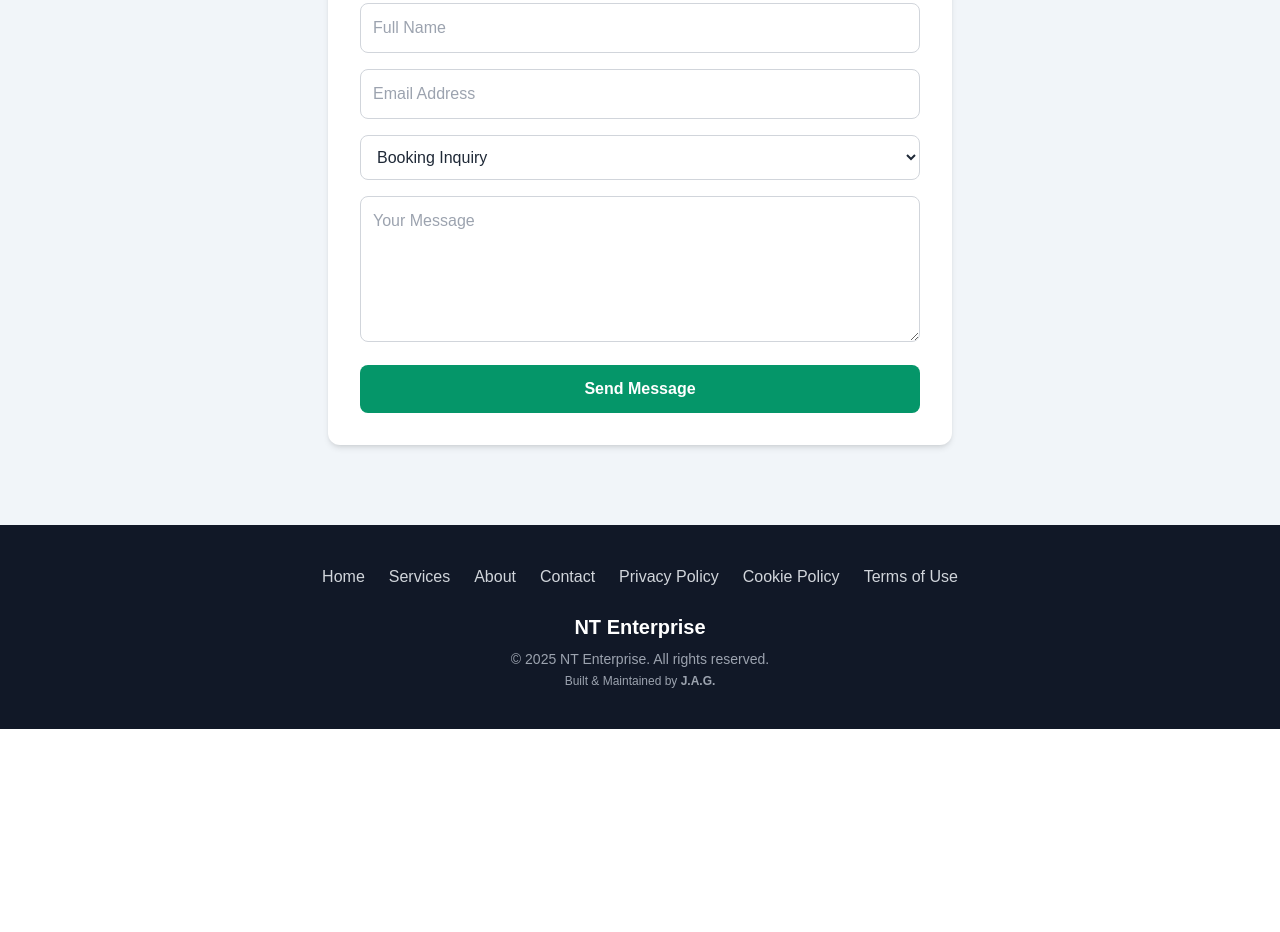
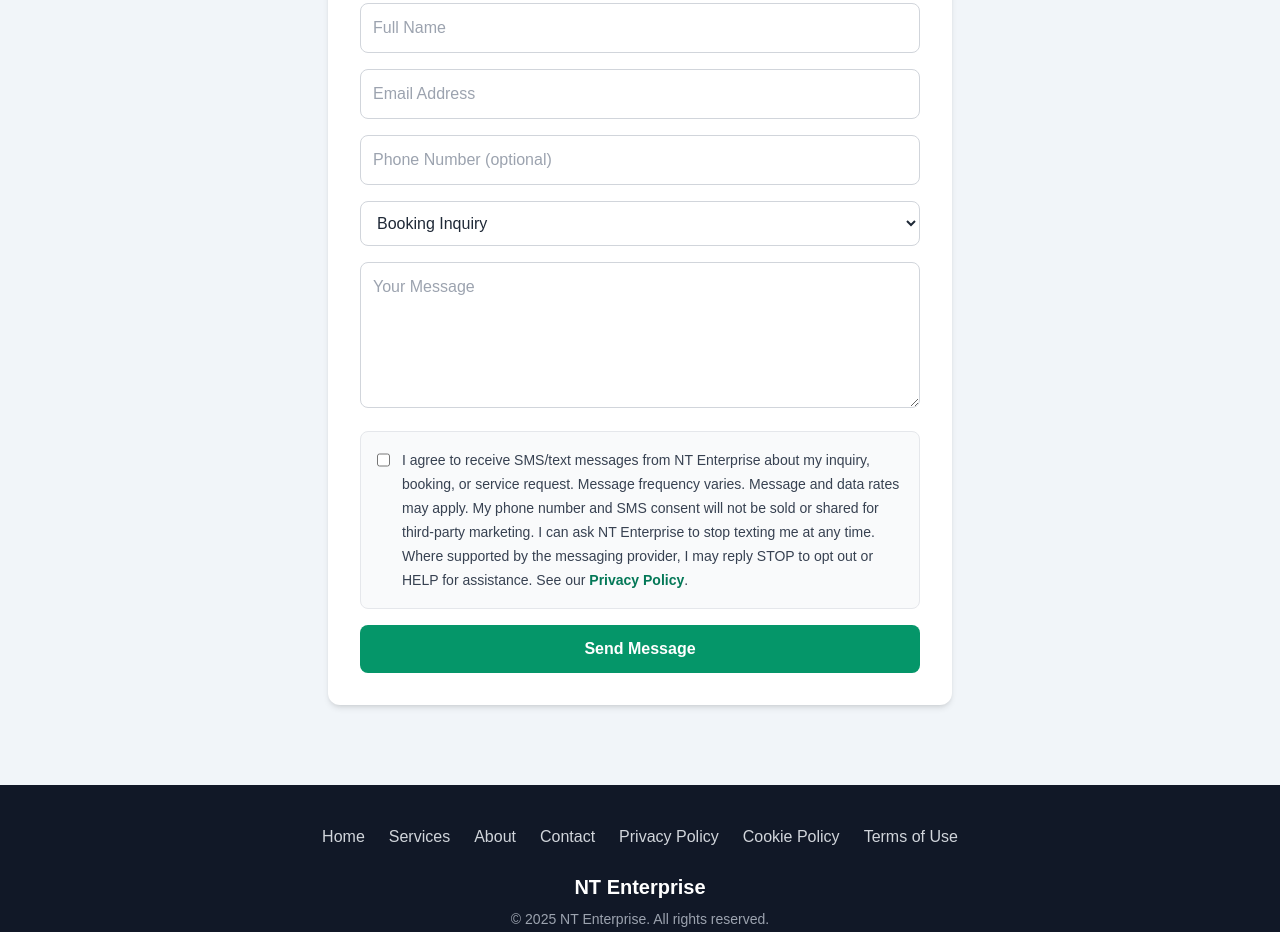
Before and after one commit to ActFastGitHub/NTEnterprise, a Next.js app: page / in a window 1280 px wide. Shown: the part 4180-5112 px from the top of the page. Before the commit the page ends 4909 px from the top, so only its background shows below. Built offline with nearby package versions, Linux system fonts and the light colour scheme.

Commit message:
SMS Opt-in addition

```diff
--- a/app/api/contact/route.ts
+++ b/app/api/contact/route.ts
@@ -7,7 +7,7 @@ export async function POST(req: Request) {
   try {
     const data = await req.json();
 
-    const { name, email, category, message } = data;
+    const { name, email, phone, category, message, smsConsent } = data;
 
     if (!name || !email || !category || !message) {
       return NextResponse.json(
@@ -36,6 +36,8 @@ export async function POST(req: Request) {
 
 Full Name: ${name}
 Email Address: ${email}
+Phone Number: ${phone || "Not provided"}
+SMS Consent: ${smsConsent ? "Yes" : "No"}
 Category: ${category}
 
 Message:
--- a/app/components/ContactUs.tsx
+++ b/app/components/ContactUs.tsx
@@ -225,6 +225,7 @@
 // export default ContactSection;
 
 "use client";
+import Link from "next/link";
 import { useState } from "react";
 import { motion } from "framer-motion";
 import toast from "react-hot-toast";
@@ -280,11 +281,18 @@ const ContactSection = () => {
 
 		const name = formData.get("contact-name")?.toString().trim();
 		const email = formData.get("contact-email")?.toString().trim();
+		const phone = formData.get("contact-phone")?.toString().trim() || "";
 		const message = formData.get("contact-message")?.toString().trim();
 		const category = formData.get("contact-category")?.toString() || "Booking Inquiry";
+		const smsConsent = formData.get("sms-consent") === "on";
 
 		if (!name || !email || !message) {
 			toast.error("Please fill out all required fields.");
+			return;
+		}
+
+		if (smsConsent && !phone) {
+			toast.error("Please enter your phone number to opt in to SMS updates.");
 			return;
 		}
 
@@ -294,7 +302,7 @@ const ContactSection = () => {
 				headers: {
 					"Content-Type": "application/json"
 				},
-				body: JSON.stringify({ name, email, message, category })
+				body: JSON.stringify({ name, email, phone, message, category, smsConsent })
 			});
 
 			if (res.ok) {
@@ -406,6 +414,12 @@ const ContactSection = () => {
 							required
 							className='w-full p-3 rounded-lg border border-gray-300'
 						/>
+						<input
+							type='tel'
+							name='contact-phone'
+							placeholder='Phone Number (optional)'
+							className='w-full p-3 rounded-lg border border-gray-300'
+						/>
 
 						<select
 							name='contact-category'
@@ -422,6 +436,25 @@ const ContactSection = () => {
 							rows={5}
 							required
 							className='w-full p-3 rounded-lg border border-gray-300'></textarea>
+
+						<label className='flex gap-3 rounded-lg border border-gray-200 bg-gray-50 p-4 text-left text-sm leading-6 text-gray-700'>
+							<input
+								type='checkbox'
+								name='sms-consent'
+								className='mt-1 h-4 w-4 rounded border-gray-300 text-emerald-600 focus:ring-emerald-600'
+							/>
+							<span>
+								I agree to receive SMS/text messages from NT Enterprise about my inquiry, booking, or
+								service request. Message frequency varies. Message and data rates may apply. My phone
+								number and SMS consent will not be sold or shared for third-party marketing. I can ask
+								NT Enterprise to stop texting me at any time. Where supported by the messaging provider,
+								I may reply STOP to opt out or HELP for assistance. See our{" "}
+								<Link href='/privacy-policy' className='font-semibold text-emerald-700 hover:text-emerald-800'>
+									Privacy Policy
+								</Link>
+								.
+							</span>
+						</label>
 
 						<button
 							type='submit'
--- a/app/privacy-policy/page.tsx
+++ b/app/privacy-policy/page.tsx
@@ -68,12 +68,20 @@ export default function PrivacyPolicyPage() {
 						<p className='mt-3'>
 							If you provide a phone number, NT Enterprise may use it to respond to your inquiry, coordinate
 							services, discuss booking or property management matters, or follow up on a request you made.
-							Text messaging is not required to use our services, and message and data rates may apply.
+							When you opt in to SMS/text messaging through our website form, you are consenting to receive
+							text messages from NT Enterprise related to your inquiry or service relationship. Text messaging
+							is not required to use our services.
 						</p>
 						<p className='mt-3'>
-							You can ask us to stop sending text messages at any time by replying with a clear opt-out
-							request or by contacting us directly. We do not sell phone numbers or SMS consent, and we do not
-							share them with third parties for their own marketing.
+							Message frequency varies depending on your inquiry, booking, or property management matter.
+							Message and data rates may apply. You can ask us to stop sending text messages at any time by
+							replying with a clear opt-out request or by contacting us directly. You can request assistance
+							with SMS communications by contacting us directly. Where supported by the messaging provider,
+							you may also reply STOP to opt out or HELP for assistance.
+						</p>
+						<p className='mt-3'>
+							We do not sell phone numbers or SMS consent, and we do not share them with third parties for
+							their own marketing.
 						</p>
 					</section>
 
```
